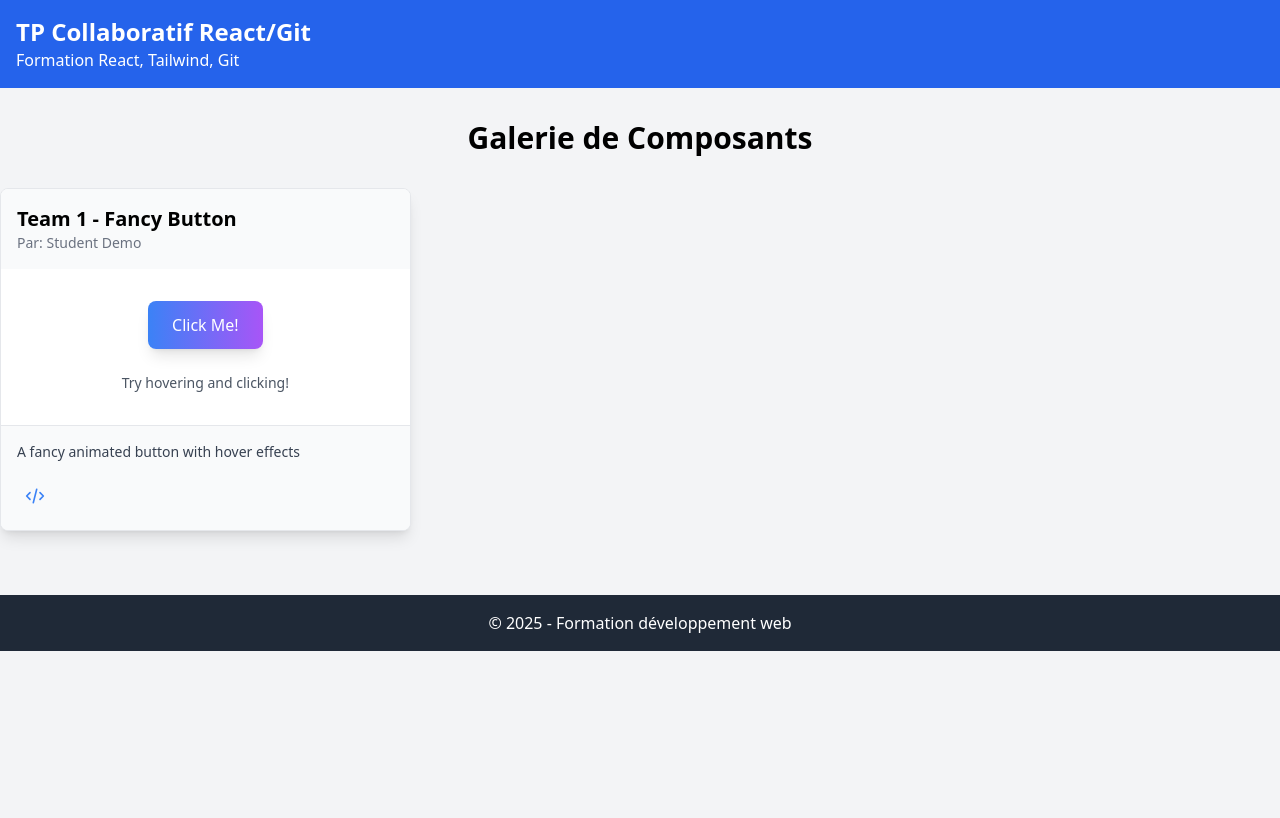
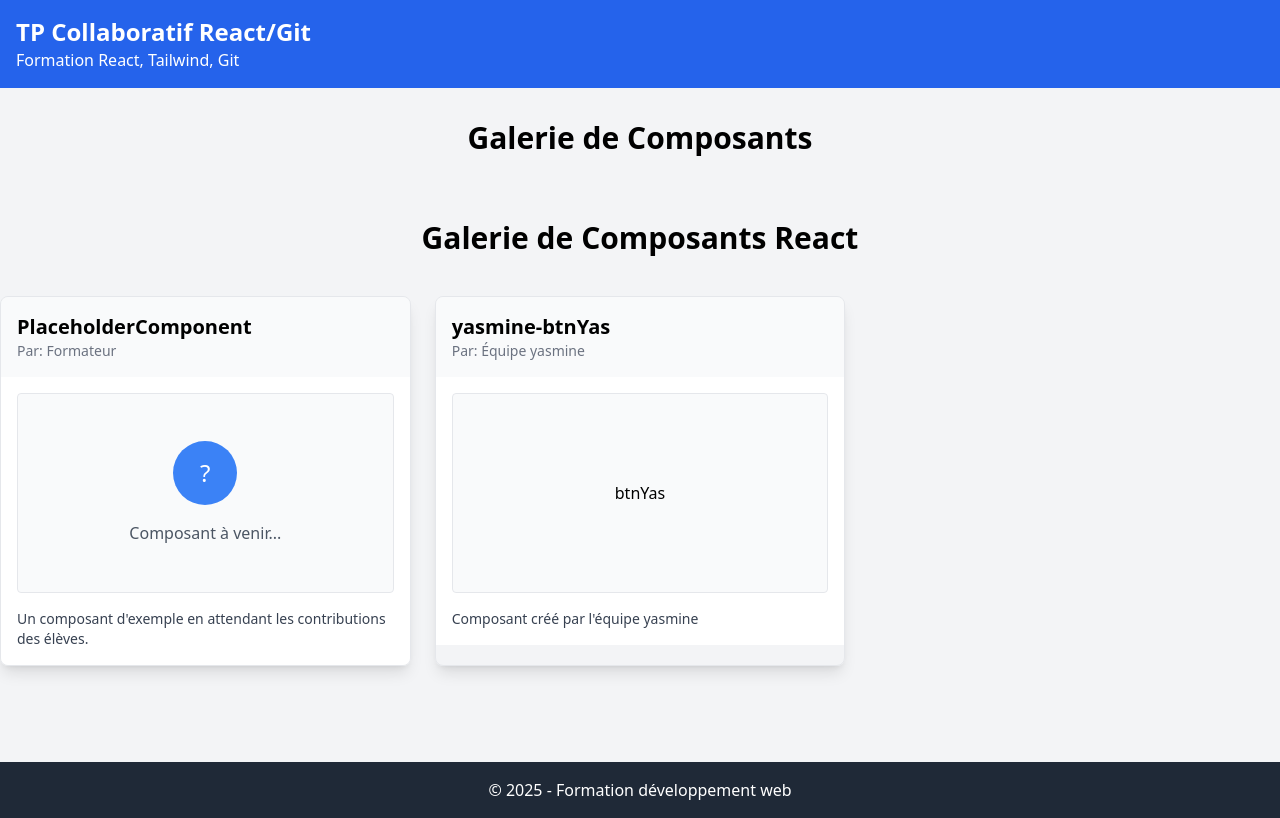
Before and after one commit to raphaelgabbay/gallery-app, a Next.js app: page / in a window 1280 px wide. Built offline with nearby package versions, Linux system fonts and the light colour scheme.

Commit message:
ajout de button par yasmine

```diff
--- a/app/components/gallery/componentRegistry.js
+++ b/app/components/gallery/componentRegistry.js
@@ -7,14 +7,9 @@ export const componentRegistry = {
     author: "Formateur",
     description: "Un composant d'exemple en attendant les contributions des élèves."
   },
-  "team1-FancyButton": {
-    Component: require('../teams/team1/FancyButton.js').default,
-    author: "Team 1 - Student Demo",
-    description: "A fancy animated button with hover effects"
-  },
-  "team1-TestCard": {
-    Component: require('../teams/team1/TestCard.jsx').default,
-    author: "Team 1 - Test Group",
-    description: "A test card component demonstrating the component registry system"
+  "yasmine-btnYas": {
+    Component: require('../teams/yasmine/btnYas.jsx').default,
+    author: "Équipe yasmine",
+    description: "Composant créé par l'équipe yasmine"
   },
 };
--- a/app/components/teams/team1/FancyButton.js
+++ /dev/null
@@ -1,36 +0,0 @@
-'use client'
-
-/* Author: Team 1 - Student Demo */
-/* Description: A fancy animated button with hover effects */
-
-export default function FancyButton() {
-  return (
-    <div className="flex flex-col items-center gap-4 p-4">
-      <button
-        onClick={() => alert('Button clicked!')}
-        className="
-          relative px-6 py-3 text-white font-medium
-          bg-gradient-to-r from-blue-500 to-purple-500
-          rounded-lg shadow-lg
-          transform transition-all duration-300
-          hover:scale-105 hover:shadow-xl
-          active:scale-95
-          overflow-hidden
-          group
-        "
-      >
-        <span className="relative z-10">Click Me!</span>
-        <div className="
-          absolute inset-0 bg-gradient-to-r from-purple-500 to-blue-500
-          transform scale-x-0 transition-transform duration-300
-          group-hover:scale-x-100
-          origin-left
-        "></div>
-      </button>
-
-      <p className="text-sm text-gray-600 text-center mt-2">
-        Try hovering and clicking!
-      </p>
-    </div>
-  )
-}
--- a/app/components/teams/team1/TestCard.jsx
+++ /dev/null
@@ -1,22 +0,0 @@
-/* Author: Team 1 - Test Group */
-/* Description: A test card component demonstrating the component registry system */
-
-import React from 'react';
-
-const TestCard = () => {
-  return (
-    <div className="max-w-sm rounded overflow-hidden shadow-lg bg-white p-4">
-      <div className="font-bold text-xl mb-2">Test Card Component</div>
-      <p className="text-gray-700 text-base">
-        This is a test component to verify the component registry system is working correctly.
-      </p>
-      <div className="mt-4 flex justify-center">
-        <button className="bg-blue-500 hover:bg-blue-700 text-white font-bold py-2 px-4 rounded">
-          Test Button
-        </button>
-      </div>
-    </div>
-  );
-};
-
-export default TestCard;
--- /dev/null
+++ b/app/components/teams/yasmine/btnYas.jsx
@@ -0,0 +1,9 @@
+import React from 'react'
+
+function btnYas() {
+  return (
+    <div>btnYas</div>
+  )
+}
+
+export default btnYas
--- a/app/page.js
+++ b/app/page.js
@@ -1,7 +1,7 @@
-import FancyButton from './components/teams/team1/FancyButton'
-import ComponentCard from './components/shared/ComponentCard'
+
 import fs from 'fs'
 import path from 'path'
+import ComponentGallery from './components/gallery/ComponentGallery'
 
 // This function will be executed at build time
 async function getComponentCode(componentPath) {
@@ -16,7 +16,6 @@ async function getComponentCode(componentPath) {
 }
 
 export default async function Home() {
-  const fancyButtonCode = await getComponentCode('app/components/teams/team1/FancyButton.js')
 
   return (
     <div className="min-h-screen bg-gray-100">
@@ -29,16 +28,7 @@ export default async function Home() {
 
       <main className="container mx-auto py-8">
         <h2 className="text-3xl font-bold text-center mb-8">Galerie de Composants</h2>
-        <div className="grid grid-cols-1 md:grid-cols-2 lg:grid-cols-3 gap-6">
-          <ComponentCard
-            title="Team 1 - Fancy Button"
-            author="Student Demo"
-            description="A fancy animated button with hover effects"
-            code={fancyButtonCode}
-          >
-            <FancyButton />
-          </ComponentCard>
-        </div>
+        <ComponentGallery />
       </main>
 
       <footer className="bg-gray-800 text-white p-4 mt-8">
```
